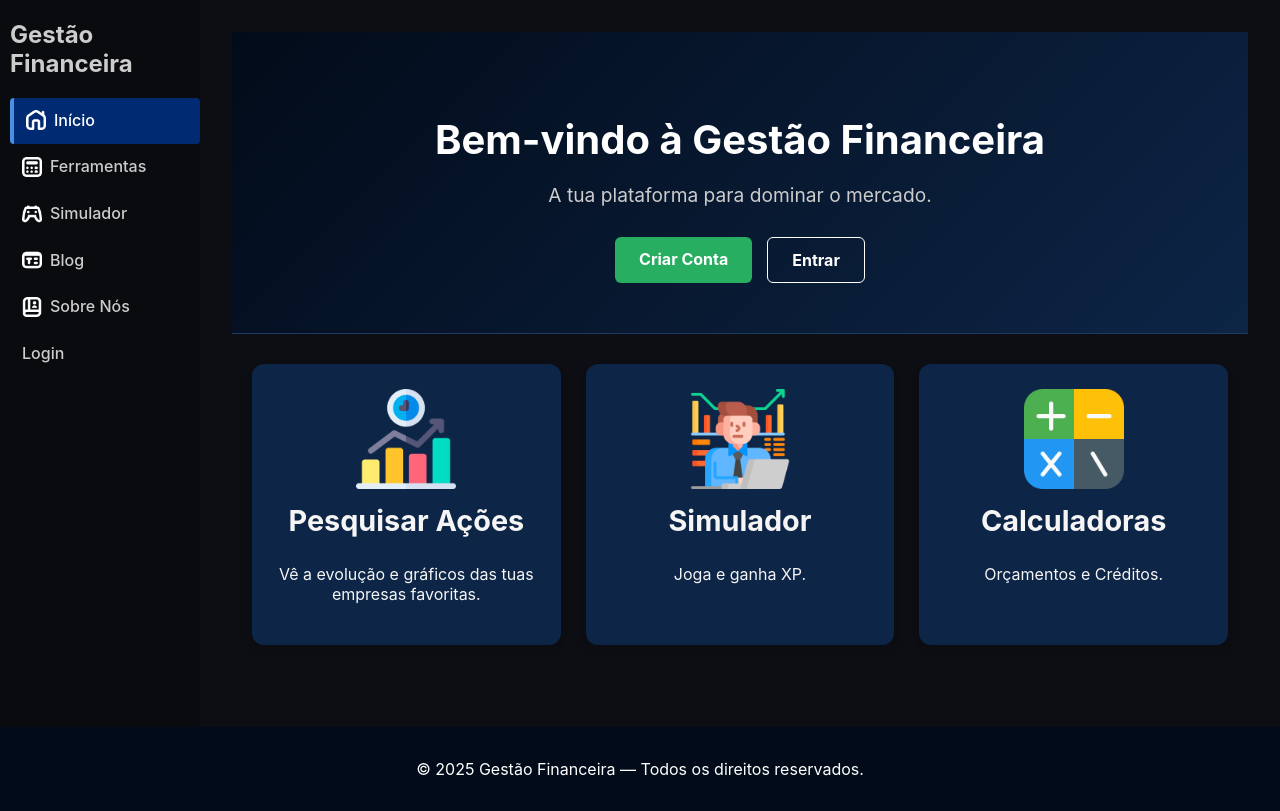
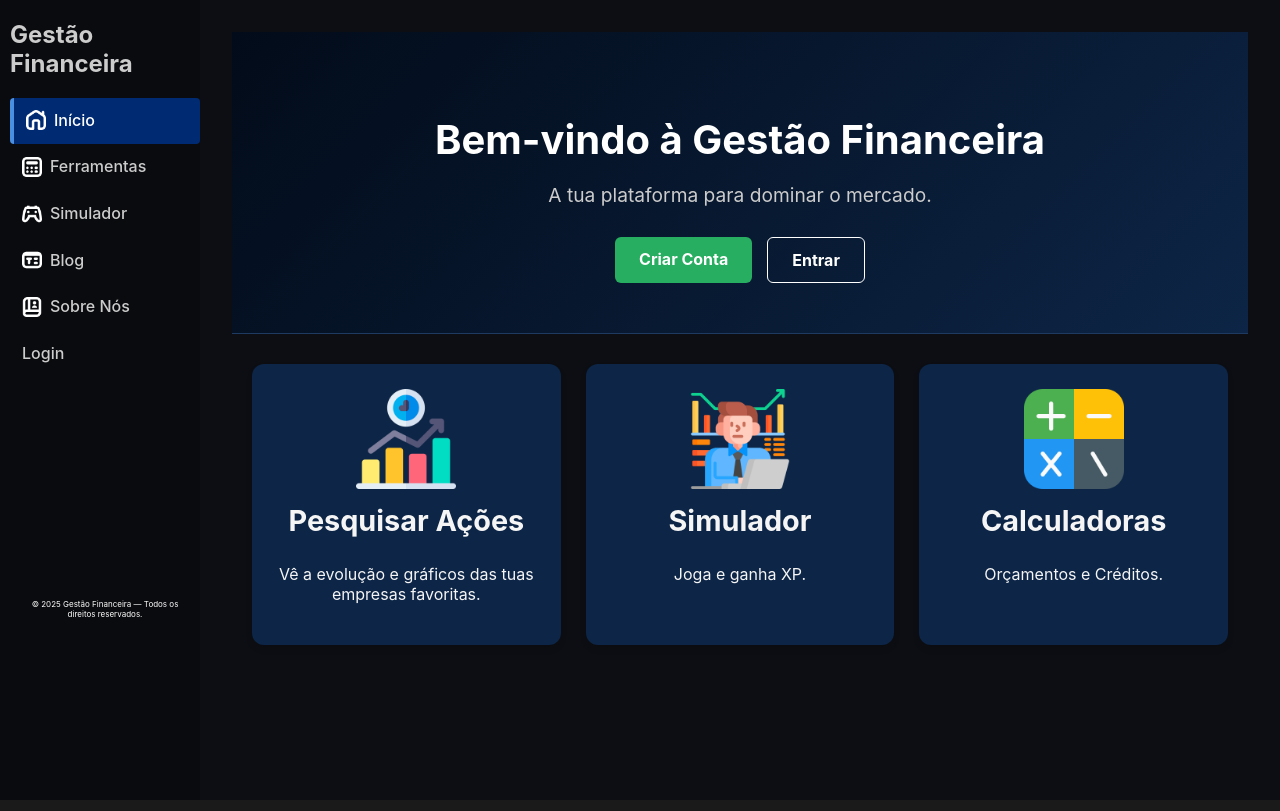
Before and after one commit to LUKOM-rgb/PW, a Vue app in the folder gestão-financeira/: page / in a window 1280 px wide. Built offline with nearby package versions, Linux system fonts and the light colour scheme.

Commit message:
footer e icon do dashboard

```diff
--- a/gestão-financeira/src/App.vue
+++ b/gestão-financeira/src/App.vue
@@ -27,12 +27,17 @@
     <span>Sobre Nós</span>
 </router-link></li>
 
-          <li v-if="authStore.isAuthenticated"><router-link to="/investir">
+<li v-if="authStore.isAuthenticated"><router-link to="/investir" class="link-com-icone">
     <img :src="imgInvest" alt="Investir" class="nav-icon">
     <span>Investir</span>
 </router-link></li>
 
-          <li v-if="authStore.eAdmin"><router-link to="/dashboard">Dashboard</router-link></li>
+<li v-if="authStore.eAdmin">
+    <router-link to="/dashboard" class="link-com-icone">
+        <img :src="imgDashboard" alt="Dashboard" class="nav-icon">
+        <span>Admin</span>
+    </router-link>
+</li>
 
           <li v-if="!authStore.isAuthenticated"><router-link to="/login">Login</router-link></li>
 
@@ -40,7 +45,11 @@
             <img :src="imgPerfil" alt="Perfil" class="nav-icon">
             <span>Perfil</span>
           </router-link></li>
+          <footer>
+          <p>© 2025 Gestão Financeira — Todos os direitos reservados.</p>
+        </footer>
         </ul>
+
       </nav>
 
       <main>
@@ -48,9 +57,6 @@
       </main>
     </div>
 
-    <footer>
-      <p>© 2025 Gestão Financeira — Todos os direitos reservados.</p>
-    </footer>
   </div>
 </template>
 
@@ -65,6 +71,7 @@ import imgBlog from './assets/blog-text.png'
 import imgAbout from './assets/book-user.png'
 import imgInvest from './assets/growth-chart-invest.png'
 import imgPerfil from './assets/user.png'
+import  imgDashboard from './assets/dashboard-panel.png'
 const authStore = usarStoreAuth()
 </script>
 
@@ -77,7 +84,7 @@ const authStore = usarStoreAuth()
 .navbar a:hover { background-color: #002b73; color: white; }
 .navbar a.router-link-active { background-color: #002b73; color: white; border-left: 4px solid #4a90e2; }
 main { flex-grow: 1; padding: 2rem; width: calc(100% - 250px); }
-footer { background-color: #020B19; color: white; text-align: center; padding: 1rem; flex-shrink: 0; }
+footer {margin-top: 200px;  color: white; text-align: center; padding: 1rem; flex-shrink: 0; font-size: 0.500rem; }
 .logo { font-size: 1.5rem; padding-left: 10px; }
 .nav-icon { width: 20px; height: 20px; margin-right: 8px; vertical-align: middle; margin-bottom: 2px; color:white }
 </style>
```
Also changed, not shown: gestão-financeira/src/assets/dashboard-panel.png (added). Lines whose indentation alone changed are shown as unchanged.
